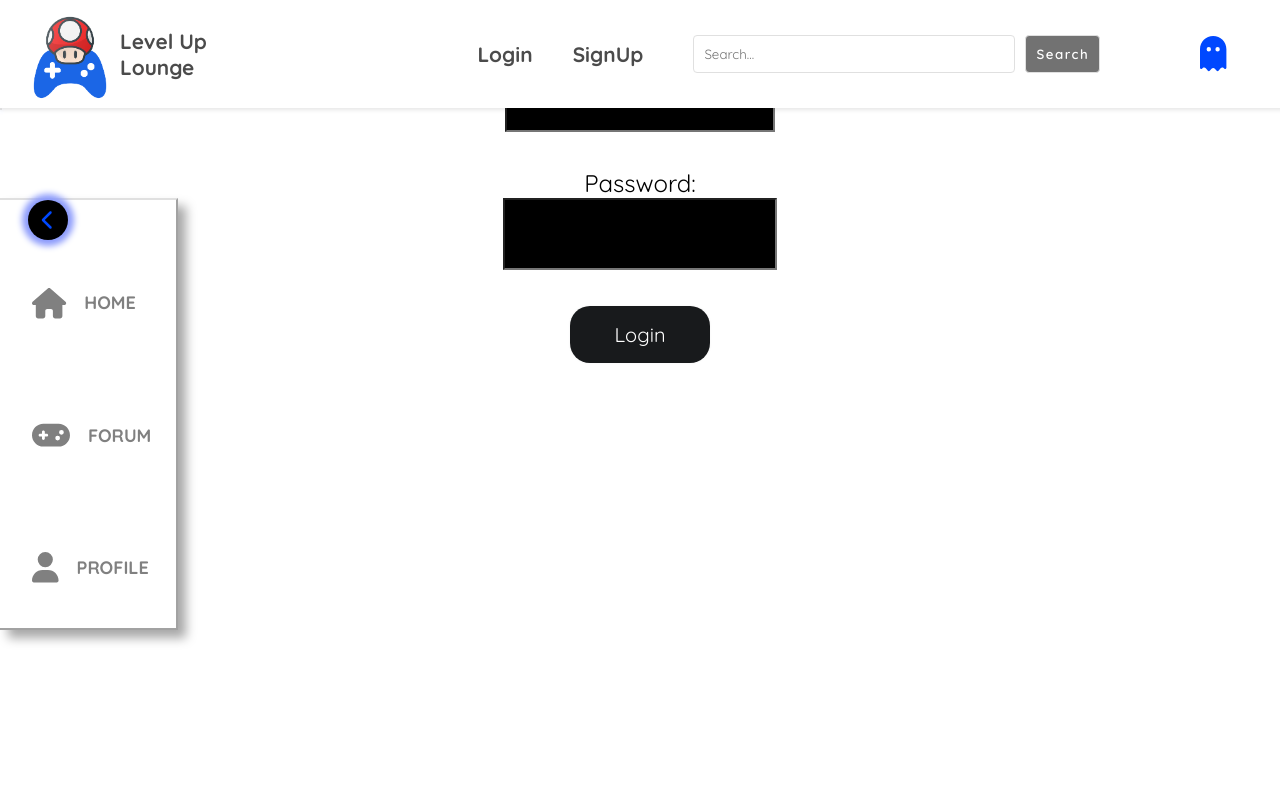
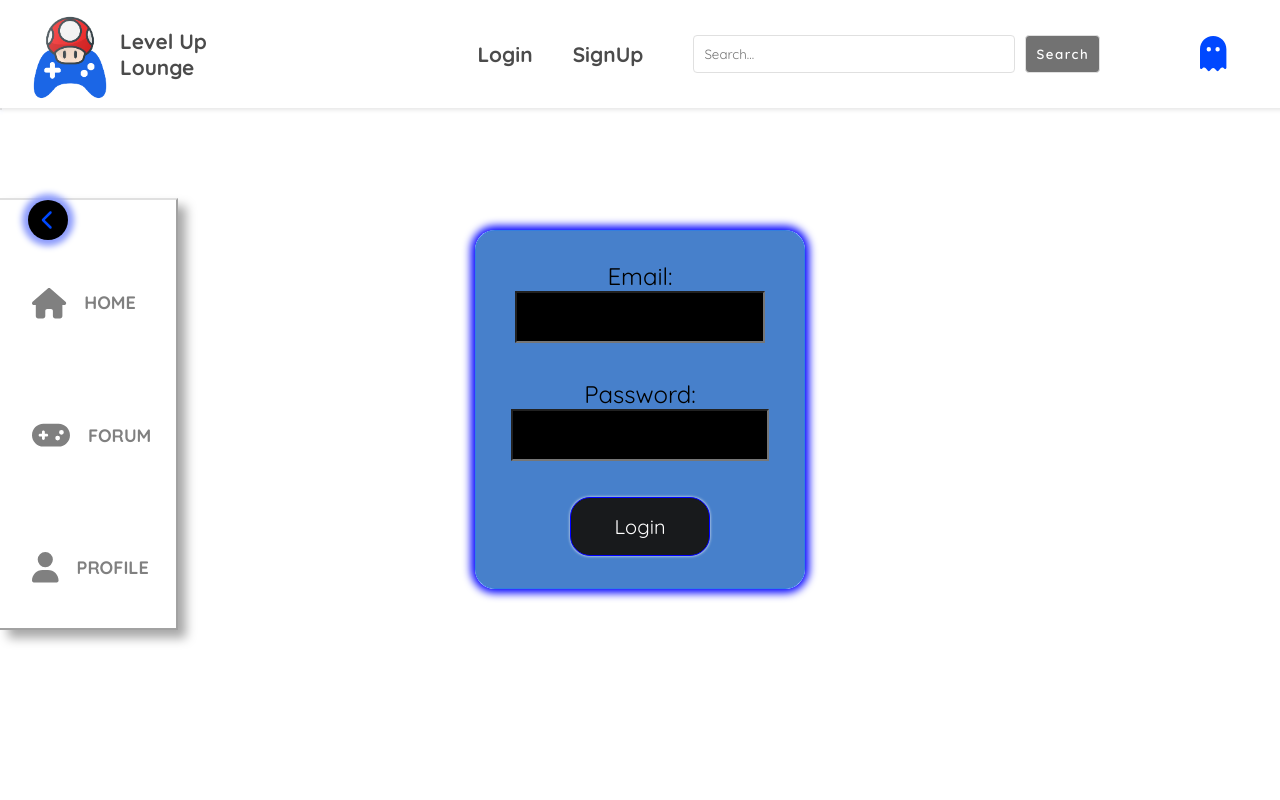
Before and after one commit to jtuvek/Level-Up-Lounge, a React (Vite) app in the folder client/: page /login in a window 1280 px wide. Shown: the top 800 px of the page. Built offline with nearby package versions, Linux system fonts and the light colour scheme.

Commit message:
updated styling for login form

```diff
--- a/client/src/components/Home.jsx
+++ b/client/src/components/Home.jsx
@@ -1,6 +1,6 @@
 import React from 'react';
 import { Link } from 'react-router-dom';
-import kratos from "../assets/kratos.png"
+import kratos from "../assets/kratos.png";
 
 const Home = () => {
 
--- a/client/src/components/header.jsx
+++ b/client/src/components/header.jsx
@@ -25,7 +25,7 @@ const Header = () => {
       <div className="header-links-container">
         <Link to="/">
           <img
-            onClick={() => {}}
+            onClick={() => window.scrollTo({ top: 0, behavior: "smooth"})}
             src={siteLogo}
             alt="website logo"
             className="site-logo"
--- a/client/src/components/layout/layout.css
+++ b/client/src/components/layout/layout.css
@@ -9,6 +9,9 @@
     justify-content: space-between;
     align-items: center;
     background-color: #fff; /* Adjust as needed */
+    /* background-color: #a0adff; */
+    /* background-color: rgb(168, 168, 168); */
+    /* opacity: 0.9; */
     box-shadow: 0 2px 4px rgba(0, 0, 0, 0.1);
   }
 
@@ -117,7 +120,7 @@
   }
 
   .search-btn:hover {
-    background-color: #c1003a;
+    background-color: #c9013d;
   }
 
   /* Ghost icon */
--- a/client/src/index.css
+++ b/client/src/index.css
@@ -164,16 +164,21 @@ h1 {
 
 /* Login Form */
 .loginContainer {
-  max-width: 400px;
+  max-width: 328px;
   margin: auto;
   position: relative;
-  top: -600px;
+  top: -400px;
   text-align: center;
   display: flex;
   flex-direction: column;
   align-items: center;
   justify-content: center;
-
+  background-color: rgba(26, 97, 190, 0.8);
+  padding: 30px 0px 32px;
+  border: 1px solid rgb(50, 126, 224);
+  border-radius: 20px;
+  box-shadow: 0 0 8px 4px #00f;
+  animation: glow 1.5s infinite alternate;
 }
 
 .email-header,
@@ -186,7 +191,7 @@ h1 {
   width: 100%; /* Set both email and password inputs to 100% width */
   box-sizing: border-box;
   margin-bottom: 36px;
-  padding: 26px;
+  padding: 16px;
   color: rgb(230, 230, 230);
   background-color: black;
 }
@@ -195,7 +200,7 @@ h1 {
   width: 87%;
   box-sizing: border-box;
   margin-bottom: 36px;
-  padding: 26px;
+  padding: 16px;
   background-color: black;
 }
 
@@ -208,11 +213,14 @@ h1 {
   background-color: #181a1c;
   border: none;
   cursor: pointer;
+  border: 0.5px solid #00f;
   border-radius: 20px;
   box-shadow: #f2f2f2 0px 0px 3px;
 }
 
 .login-form-button:hover {
-  color: #c1003a;
-  box-shadow: #c1003a 0px 0px 3px;
+  color: #e4e4e4;
+  font-weight: 600;
+  background-color: rgb(163, 0, 0);
+  border: 0.1px solid rgb(15, 14, 14);
 }
```
Also changed, not shown: client/src/components/LoginForm.jsx (+17 -11 lines), client/src/assets/gamecontroller.png (added), client/src/assets/waves.png (added).
